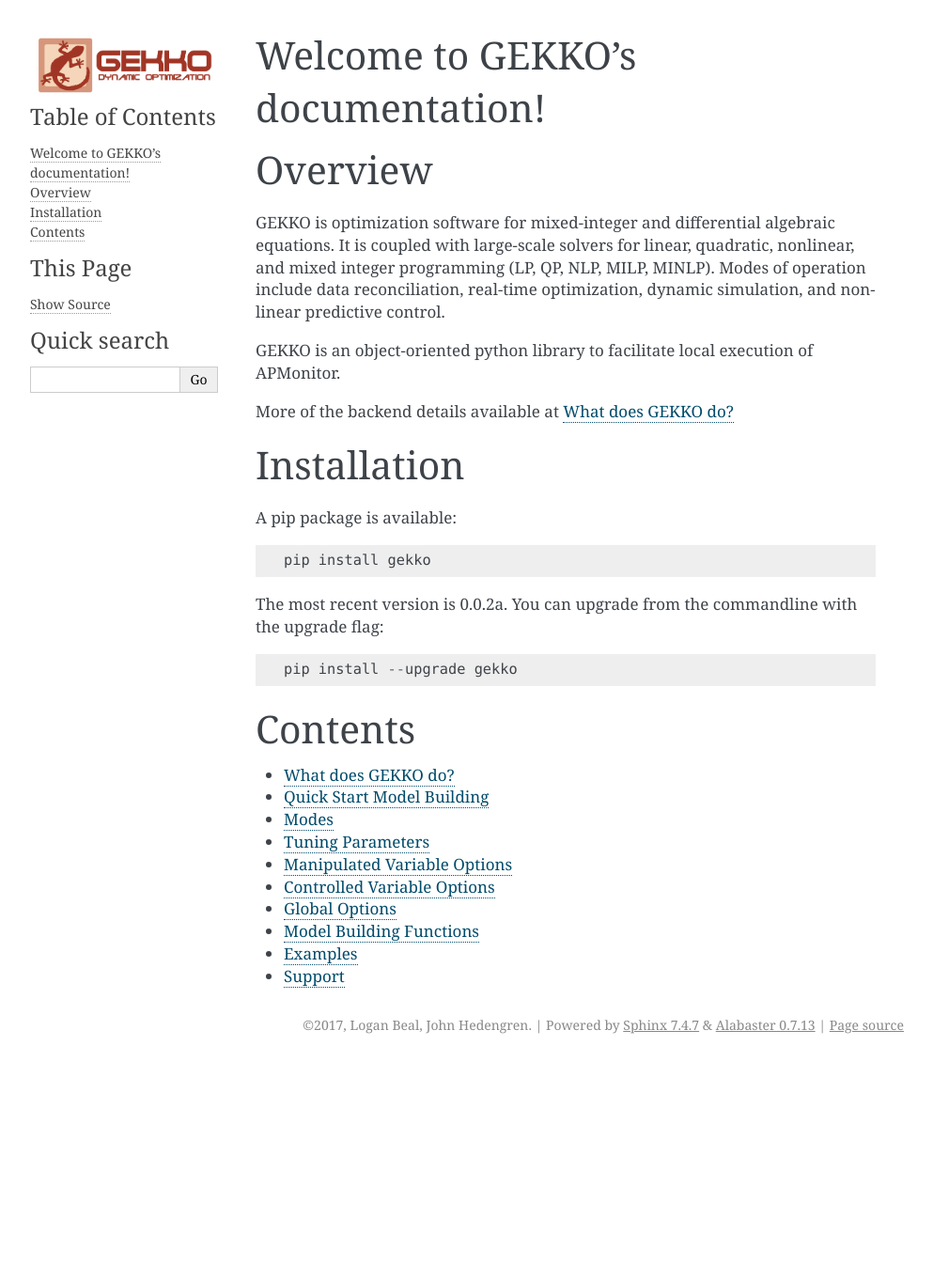
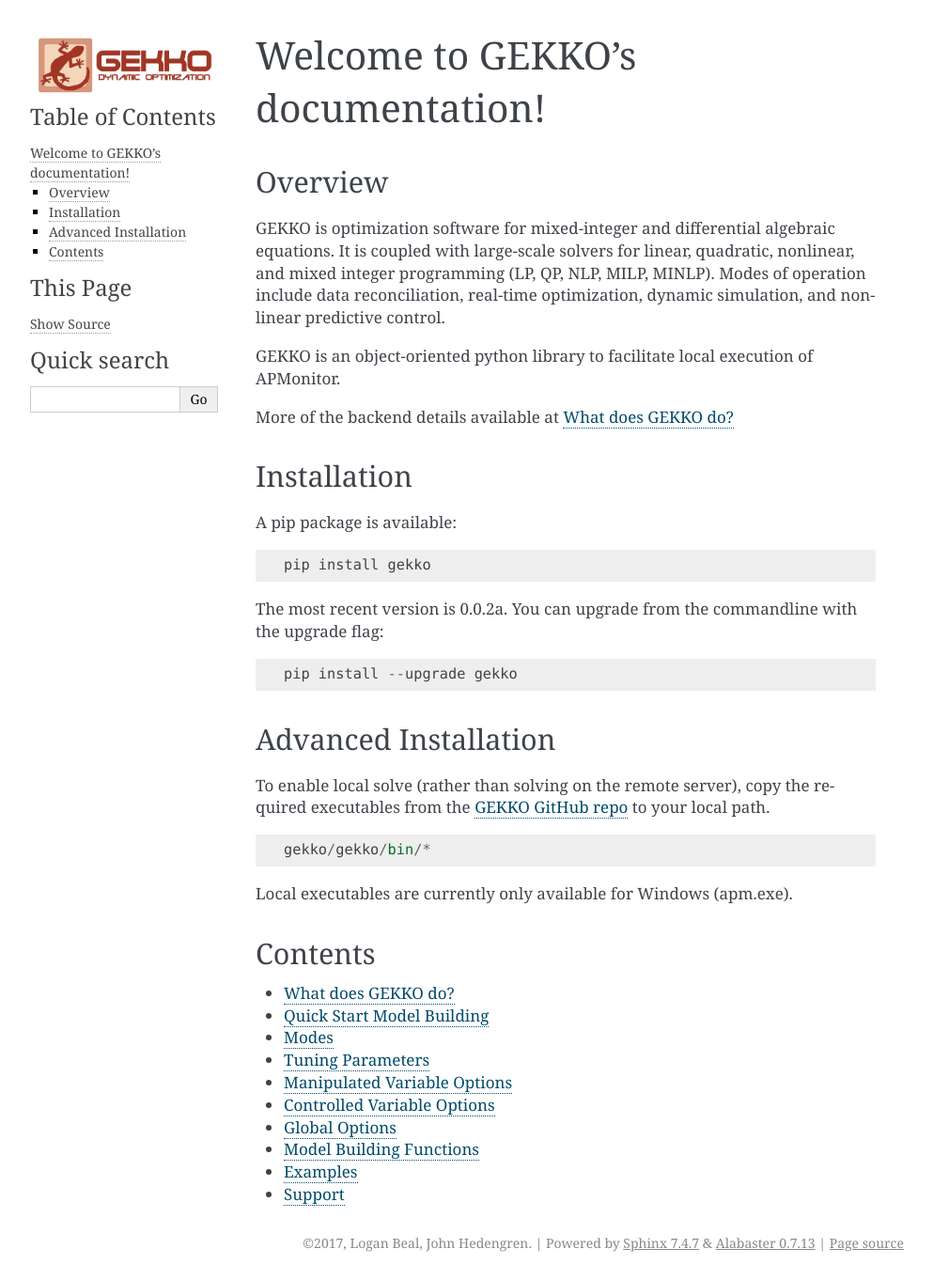
Before and after one commit to BYU-PRISM/GEKKO, a Sphinx documentation site: the page built from docs/index.rst, in a window 1280 px wide. Shown: the whole page at 94% size, without its empty margins (148-1141 px from the left). Built offline with Sphinx 7.4.7, drawn with Linux system fonts in a browser that asks for light colours; before the commit the page ends 1130 px from its top, so only the background shows below that.

Commit message:
Add details on local solve (advanced installation)

```diff
--- a/docs/index.rst
+++ b/docs/index.rst
@@ -12,7 +12,7 @@
 
 
 Overview
-========
+--------
 
 GEKKO is optimization software for mixed-integer and
 differential algebraic equations. It is coupled with large-scale solvers for
@@ -26,7 +26,7 @@
 
 
 Installation
-============
+------------
 
 A pip package is available::
 
@@ -37,9 +37,18 @@
     pip install --upgrade gekko
 
 
+Advanced Installation
+---------------------
+
+To enable local solve (rather than solving on the remote server), copy the required executables from the `GEKKO GitHub repo <https://github.com/BYU-PRISM/GEKKO>`_ to your local path. ::
+
+    gekko/gekko/bin/*
+
+Local executables are currently only available for Windows (apm.exe).
+
 
 Contents
-========
+--------
 
 .. toctree::
 	:maxdepth: 1
```
